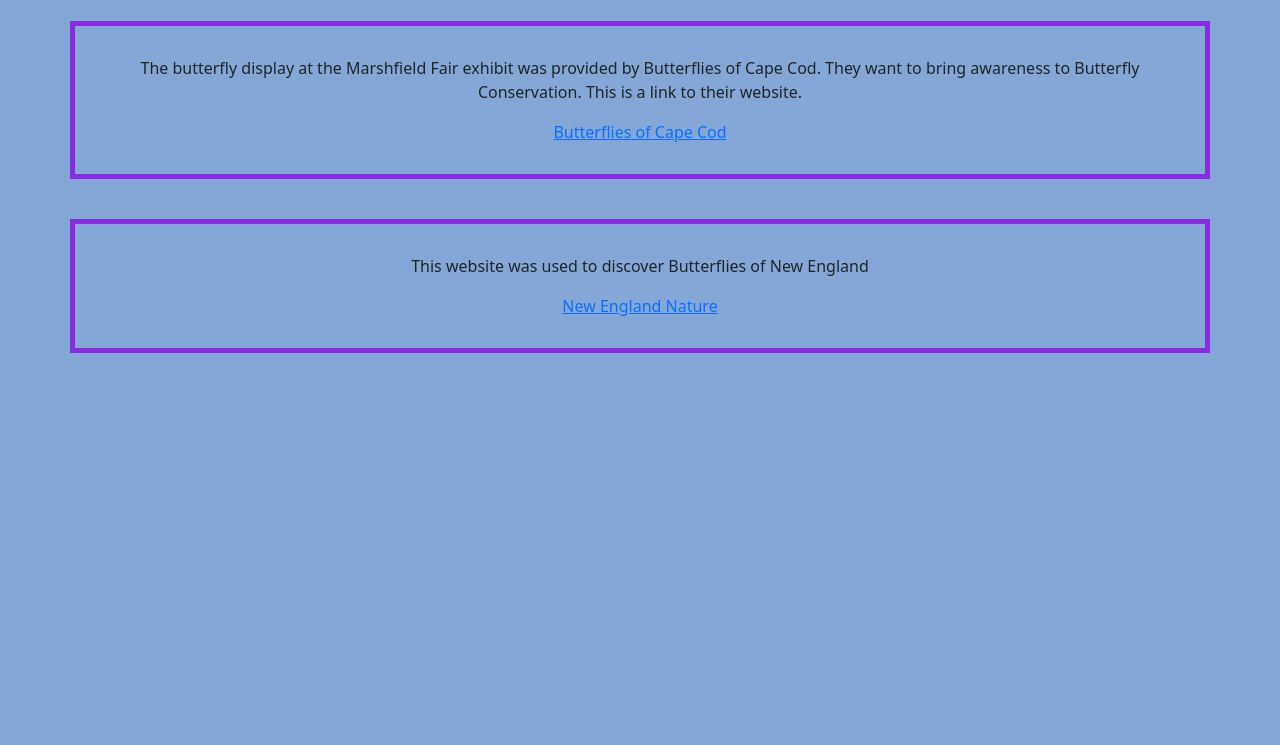
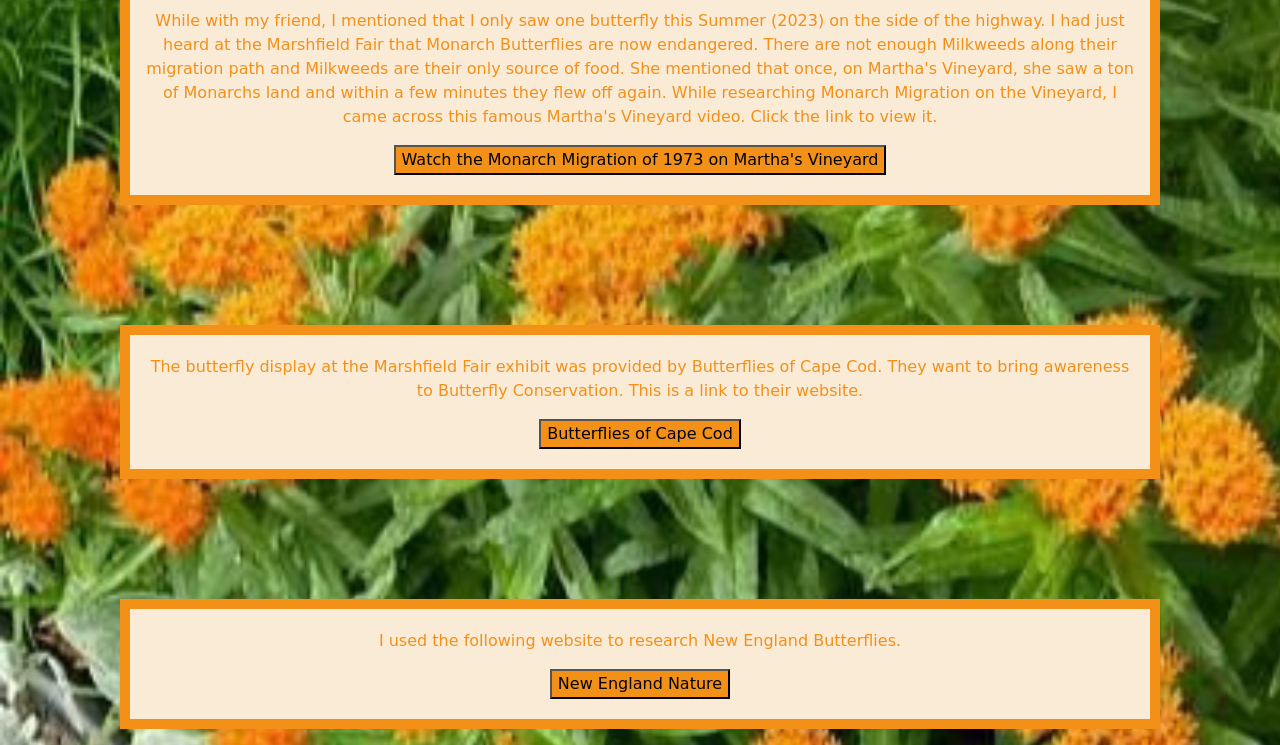
Before and after one commit to caroleatierney/Butterflies_of_New_England, a website: page about.html in a window 1280 px wide. Shown: the part 377-1122 px from the top of the page. Before the commit the page ends 800 px from the top, so only its background shows below. Drawn offline with nearby package versions, Linux system fonts and the light colour scheme; no server answers.

Commit message:
more style changes

```diff
--- a/about.html
+++ b/about.html
@@ -14,12 +14,14 @@
         integrity="sha384-GLhlTQ8iRABdZLl6O3oVMWSktQOp6b7In1Zl3/Jr59b6EGGoI1aFkw7cmDA6j6gD" crossorigin="anonymous" />
 </head>
 
-<body id="about">
+<body id="aboutBody">
 
     <!-- Page Links -->
     <div class="container py-4 aboutHeader">
         <header>
-            <a class="nav-link" href="index.html">New England Butterfly Log</a>
+            <a class="nav-link" href="index.html">
+                <button class="orangeButtons">New England Butterfly Log</button>
+            </a>
         </header>
     </div>
 
@@ -28,23 +30,30 @@
         <h1 id="aboutTitle">Inspiration for this Project</h1>
 
         <div class = "row rowSpace">
-            <div class="col">
-                <p>Driving my friend, Kristin, to Logan Airport, after seeing Bruce Springsteen for my fifth time, I mentioned that I only saw one butterfly this Summer on the side of the highway. I had just heard at the Marshfield Fair that Monarch Butterflies are now endangered. There are not enough Milkweeds along their migration path and Milkweeds are their only source of food. She mentioned that once, on the Vineyard, she saw a ton of Monarchs land and within a few minutes they flew off again. While researching Monarch Migration on the Vineyard, I cam across this famous Martha's Vineyard video. Click the link to view it.</p>
-                <a href="https://vineyardgazette.com/news/2014/02/13/great-monarch-migration-still-flies-high-film">Watch the Monarch Migration of 1973 on Martha's Vineyard</a>
+            <div class="col aboutLinks">
+                <p>While with my friend, I mentioned that I only saw one butterfly this Summer (2023) on the side of the highway. I had just heard at the Marshfield Fair that Monarch Butterflies are now endangered. There are not enough Milkweeds along their migration path and Milkweeds are their only source of food. She mentioned that once, on Martha's Vineyard, she saw a ton of Monarchs land and within a few minutes they flew off again. While researching Monarch Migration on the Vineyard, I came across this famous Martha's Vineyard video. Click the link to view it.</p>
+                <a class="nav-link" href="https://vineyardgazette.com/news/2014/02/13/great-monarch-migration-still-flies-high-film">
+                    <button class="orangeButtons">Watch the Monarch Migration of 1973 on Martha's Vineyard</button>
+                </a>
             </div>
         </div>
 
         <div class="row rowSpace">
-            <div class="col">
+            <div class="col aboutLinks">
                 <p>The butterfly display at the Marshfield Fair exhibit was provided by Butterflies of Cape Cod. They want to bring awareness to Butterfly Conservation. This is a link to their website.</p>
-                <a href="http://www.butterfliesofcapecod.com/" target="_blank">Butterflies of Cape Cod</a>
+
+                <a class="nav-link" href="http://www.butterfliesofcapecod.com/" >
+                    <button class="orangeButtons">Butterflies of Cape Cod</button>
+                </a>
             </div>
         </div>
 
         <div class="row rowSpace">
-            <div class="col">
-                <p>This website was used to discover Butterflies of New England</p>
-                <a href="http://www.nenature.com/ButterfliesByFamily.htm">New England Nature</a>
+            <div class="col aboutLinks">
+                <p>I used the following website to research New England Butterflies.</p>
+                    <a class="nav-link" href=="http://www.nenature.com/ButterfliesByFamily.html">
+                        <button class="orangeButtons">New England Nature</button>
+                    </a>
             </div>
         </div>
     </div>
--- a/app.js
+++ b/app.js
@@ -2,6 +2,9 @@
 // const URL_ENDPOINT = 'https://64f0d8b68a8b66ecf77a2cc1.mockapi.io/Butterflies_of_New_England_API/newEnglandButterflies'
 
 const URL_ENDPOINT = 'http://localhost:3000/newEnglandButterflies'
+
+// const URL_ENDPOINT = 'https://930cb8e9-c84a-4334-8eb8-e2977e73002e.mock.pstmn.io/newEnglandButterflies'
+
 
 // Build Table
 buildTable();
--- a/styles.css
+++ b/styles.css
@@ -11,21 +11,46 @@
     background-size: cover;
 }
 
+#aboutBody {
+    display: flex;
+    text-align: center;
+    justify-content: center;
+    flex-wrap: wrap;
+    color: #f39018;
+    background-image: url("./images/Butterfly_Weed.jpg");
+    background-repeat: no-repeat;
+    font-family: 'Amatic SC', cursive;
+    background-size: cover;
+}
+
+.aboutLinks {
+    background-color: antiquewhite;
+    padding: 20px;
+    margin: 20px;
+    border-style: solid;
+    border-width: 10px;
+    border-color: #f39018;
+}
+
+.orangeButtons {
+    background-color: #f39018;
+}
+
 #title {
     font-size: 100px;
-    color: white;
-    -webkit-text-stroke: 2px #b5e9ef;
+    color: #f39018;
+    -webkit-text-stroke: 2px white;
 }
 
-.rowSpace, aboutTitle {
+.rowSpace {
     padding: 30px;
     margin: 40px;
-    border-style: solid;
-    border-width: 5px;
-    /* border-top: 10px;
-    border-left: 10px;
-    border-right: 10px;  */
-    border-color: blueviolet;
+}
+
+#aboutTitle {
+    font-size: 100px;
+    color: #f39018;
+    -webkit-text-stroke: 2px white;
 }
 
 footer, #column, #aboutHeader {
@@ -38,7 +63,7 @@
  background-color: rgb(131, 168, 216);
 }
 
-#aboutCont {
+#aboutCont, header {
     text-align: center;
 }
 form {
@@ -51,14 +76,10 @@
     opacity: 100%;
     background-color: burlywood;
 }
+
 #famName {
     color: white;
-    background-color: rgb(243, 144, 24);
-}
-
-#commExamp {
-    color: white;
-    background-color: rgb(86, 144, 70);
+    background-color: #f39018;
 }
 
 #add, #formCont {
```
Also changed, not shown: index.html (+2 -2 lines), images/Butterfly_Weed.jpg (added).
